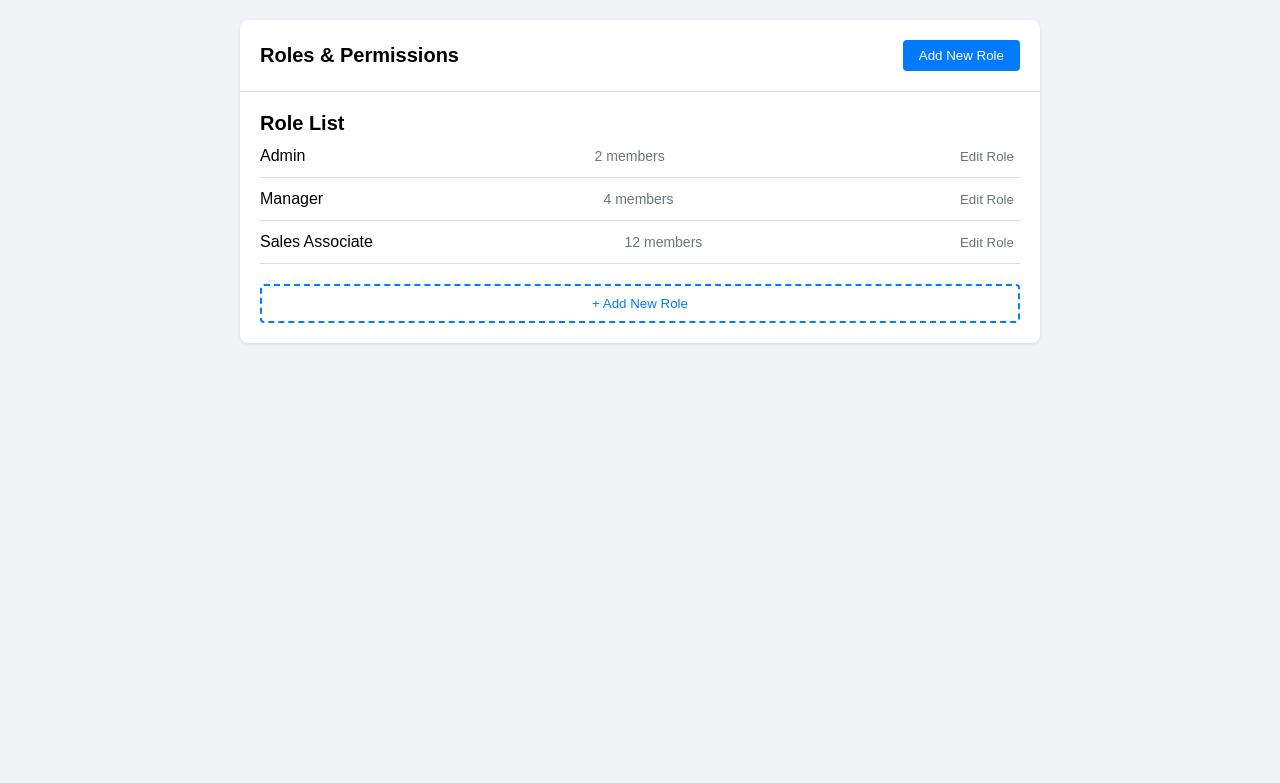
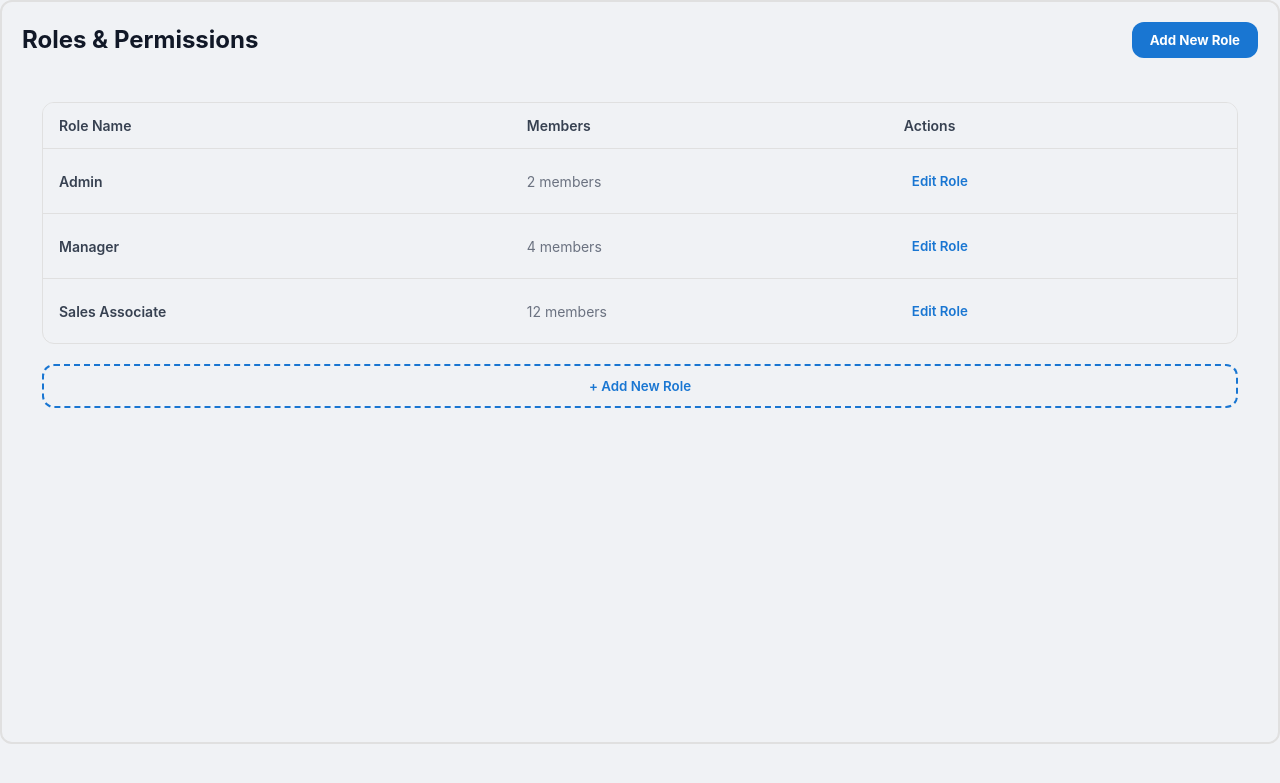
Before and after one commit to pamudusarasith/InvenPro, a PHP site: page /roles in a window 1280 px wide. Shown: the top 783 px of the page. Run offline with PHP 8.4, Linux system fonts and the light colour scheme.

Commit message:
Refactor roles view with css and javascript

```diff
--- a/app/views/roles.view.php
+++ b/app/views/roles.view.php
@@ -5,182 +5,342 @@
     <meta name="viewport" content="width=device-width, initial-scale=1.0">
     <title>Roles & Permissions</title>
     <style>
+        * {
+            margin: 0;
+            padding: 0;
+            box-sizing: border-box;
+            font-family: -apple-system, BlinkMacSystemFont, "Segoe UI", Roboto, "Helvetica Neue", Arial, sans-serif;
+        }
+
         body {
-            font-family: Arial, sans-serif;
-            margin: 0;
+            background-color: #f0f2f5;
+            color: #1f2937;
+            line-height: 1.5;
+        }
+
+        .container {
+            display: flex;
+            flex-direction: column;
+            height: calc(100vh - 7vh);
+            margin: 0 auto;
             padding: 20px;
-            background-color: #f0f2f5;
+            border: 2px solid #e0e0e0;
+            border-radius: 12px;
         }
-        .container {
-            max-width: 800px;
-            margin: 0 auto;
-            background-color: white;
-            border-radius: 8px;
-            box-shadow: 0 1px 3px rgba(0, 0, 0, 0.1);
-            overflow: hidden;
-        }
-        .header {
+
+        .header-section {
             display: flex;
             justify-content: space-between;
             align-items: center;
-            padding: 20px;
-            border-bottom: 1px solid #e0e0e0;
+            margin-bottom: 24px;
         }
-        h1, h2 {
-            font-size: 20px;
-            margin: 0;
+
+        .page-title {
+            font-size: 24px;
+            font-weight: 700;
+            color: #111827;
         }
+
         .btn {
-            background-color: #007bff;
+            display: flex;
+            align-items: center;
+            justify-content: center;
+            padding: 8px 16px;
+            border-color: transparent;
+            border-radius: 12px;
+            cursor: pointer;
+            font-weight: bold;
+        }
+
+        .btn-primary {
+            background-color: #1976d2;
             color: white;
-            border: none;
-            padding: 8px 16px;
-            border-radius: 4px;
-            cursor: pointer;
         }
+
+        .btn-primary:hover {
+            background-color: #1565c0;
+        }
+
+        .btn-secondary {
+            background-color: #e0e0e0;
+            color: black;
+            }
+
+        .btn-secondary:hover {
+            background-color: #d0d0d0;
+        }
+
         .role-list {
             padding: 20px;
         }
+
         .role-item {
             display: flex;
             justify-content: space-between;
             align-items: center;
-            padding: 12px 0;
+            padding: 20px 16px;
             border-bottom: 1px solid #e0e0e0;
+            transition: background-color 0.2s;
         }
+
+        .role-item:hover {
+            background-color: #f0f2f5;
+        }
+
         .role-item:last-child {
             border-bottom: none;
         }
+
         .role-name {
-            display: flex;
-            align-items: center;
+            font-weight: 600;
+            color: #374151;
         }
-        .role-icon {
-            margin-right: 10px;
-            color: #6c757d;
-        }
+
         .role-details {
             font-size: 14px;
-            color: #6c757d;
+            color: #6b7280;
         }
+
         .edit-btn {
-            background-color: transparent;
-            color: #6c757d;
+            background: none;
             border: none;
+            color: #1976d2;
             cursor: pointer;
+            font-weight: 600;
+            padding: 4px 8px;
+            border-radius: 6px;
         }
+
+        .edit-btn:hover {
+            background-color: #e8f0fe;
+        }
+
         .add-role-btn {
             display: block;
             width: 100%;
-            padding: 10px;
+            padding: 12px;
             margin-top: 20px;
             background-color: transparent;
-            border: 2px dashed #007bff;
-            color: #007bff;
+            border: 2px dashed #1976d2;
+            color: #1976d2;
             text-align: center;
-            border-radius: 4px;
+            border-radius: 12px;
             cursor: pointer;
+            font-weight: 600;
+            transition: background-color 0.2s;
         }
-        .popup-overlay {
+
+        .add-role-btn:hover {
+            background-color: #e8f0fe;
+        }
+
+        .modal {
             display: none;
             position: fixed;
-            top: 0;
-            left: 0;
-            width: 100%;
-            height: 100%;
+            inset: 0;
             background-color: rgba(0, 0, 0, 0.5);
             z-index: 1000;
+            padding: 20px;
         }
-        .popup {
-            position: fixed;
-            top: 50%;
-            left: 50%;
-            transform: translate(-50%, -50%);
-            background-color: white;
-            padding: 20px;
-            border-radius: 8px;
-            box-shadow: 0 2px 10px rgba(0, 0, 0, 0.1);
+
+        .modal.visible {
+            display: flex;
+            align-items: center;
+            justify-content: center;
+        }
+
+        .modal-content {
+            background-color: #f0f2f5;
+            padding: 24px;
+            border-radius: 12px;
+            width: 100%;
             max-width: 500px;
-            width: 90%;
+            box-shadow: 0 4px 6px rgba(0, 0, 0, 0.1);
+            position: relative;
         }
+
         .close-btn {
             position: absolute;
-            top: 10px;
-            right: 10px;
+            top: 16px;
+            right: 16px;
             font-size: 24px;
             cursor: pointer;
             background: none;
             border: none;
+            color: #6b7280;
         }
+
+        .modal-title {
+            font-size: 20px;
+            font-weight: 700;
+            margin-bottom: 24px;
+            color: #111827;
+        }
+
         .form-group {
             margin-bottom: 20px;
         }
-        label {
+
+        .form-label {
             display: block;
-            margin-bottom: 5px;
+            margin-bottom: 8px;
+            font-weight: 500;
+            color: #374151;
         }
-        input[type="text"] {
+
+        .form-control {
+            background-color: #f0f2f5;
             width: 100%;
-            padding: 8px;
-            border: 1px solid #ced4da;
-            border-radius: 4px;
+            padding: 8px 12px;
+            border: 1px solid #d1d5db;
+            border-radius: 6px;
+            font-size: 14px;
         }
+
+        .form-control:focus {
+            outline: none;
+            border-color: #2563eb;
+            box-shadow: 0 0 0 2px rgba(37, 99, 235, 0.1);
+        }
+
         .checkbox-group {
-            margin-top: 10px;
+            margin-top: 12px;
         }
+
         .checkbox-item {
+            background-color: #f0f2f5;
+            color: #f0f2f5;
             display: flex;
             align-items: center;
-            margin-bottom: 10px;
+            margin-bottom: 12px;
         }
+
         .checkbox-item input[type="checkbox"] {
+            border-color: #d1d5db;
             margin-right: 10px;
+        }
+
+        .checkbox-item label {
+            font-size: 14px;
+            color: #374151;
+        }
+
+        .modal-footer {
+            display: flex;
+            justify-content: flex-end;
+            gap: 12px;
+            margin-top: 24px;
+        }
+
+        .table-container {
+            width: 100%;
+            border: 1px solid #e0e0e0;
+            border-radius: 12px;
+            overflow-x: auto;
+        }
+
+        table {
+            width: 100%;
+            border-collapse: collapse;
+            font-size: 14px;
+        }
+
+        th {
+            text-align: left;
+            padding: 12px 16px;
+            background-color: #f0f2f5;
+            font-weight: 600;
+            color: #374151;
+        }
+
+        td {
+            padding: 20px 16px;
+            border-top: 1px solid #e0e0e0;
+        }
+
+        @media (max-width: 768px) {
+            .table-container {
+                margin: 0 -20px;
+                width: calc(100% + 40px);
+                border-radius: 0;
+            }
+
+            .role-name {
+                min-width: 150px;
+            }
+
+            .container {
+                margin: 0;
+                border-radius: 0;
+                min-height: 100vh;
+            }
+
+            .header-section {
+                flex-direction: column;
+                gap: 16px;
+                align-items: stretch;
+            }
+
+            .btn {
+                width: 100%;
+            }
         }
     </style>
 </head>
 <body>
-    <div class="container">
-        <div class="header">
-            <h1>Roles & Permissions</h1>
-            <button class="btn" onclick="openPopup('add')">Add New Role</button>
+<div class="container">
+        <div class="header-section">
+            <h1 class="page-title">Roles & Permissions</h1>
+            <button class="btn btn-primary" onclick="openPopup('add')">Add New Role</button>
         </div>
         <div class="role-list">
-            <h2>Role List</h2>
-            <div class="role-item">
-                <div class="role-name">
-                    Admin
-                </div>
-                <div class="role-details">2 members</div>
-                <button class="edit-btn" onclick="openPopup('edit', 'Admin')">Edit Role</button>
-            </div>
-            <div class="role-item">
-                <div class="role-name">
-                    Manager
-                </div>
-                <div class="role-details">4 members</div>
-                <button class="edit-btn" onclick="openPopup('edit', 'Manager')">Edit Role</button>
-            </div>
-            <div class="role-item">
-                <div class="role-name">
-                    Sales Associate
-                </div>
-                <div class="role-details">12 members</div>
-                <button class="edit-btn" onclick="openPopup('edit', 'Sales Associate')">Edit Role</button>
+            <div class="table-container">
+                <table>
+                    <thead>
+                        <tr>
+                            <th>Role Name</th>
+                            <th>Members</th>
+                            <th>Actions</th>
+                        </tr>
+                    </thead>
+                    <tbody>
+                        <tr>
+                            <td class="role-name">Admin</td>
+                            <td class="role-details">2 members</td>
+                            <td class="actions-cell">
+                                <button class="edit-btn" onclick="openPopup('edit', 'Admin')">Edit Role</button>
+                            </td>
+                        </tr>
+                        <tr>
+                            <td class="role-name">Manager</td>
+                            <td class="role-details">4 members</td>
+                            <td class="actions-cell">
+                                <button class="edit-btn" onclick="openPopup('edit', 'Manager')">Edit Role</button>
+                            </td>
+                        </tr>
+                        <tr>
+                            <td class="role-name">Sales Associate</td>
+                            <td class="role-details">12 members</td>
+                            <td class="actions-cell">
+                                <button class="edit-btn" onclick="openPopup('edit', 'Sales Associate')">Edit Role</button>
+                            </td>
+                        </tr>
+                    </tbody>
+                </table>
             </div>
             <button class="add-role-btn" onclick="openPopup('add')">+ Add New Role</button>
         </div>
     </div>
 
-    <div id="popupOverlay" class="popup-overlay">
-        <div class="popup">
-            <button class="close-btn" onclick="closePopup()">&times;</button>
-            <h2 id="popupTitle">Edit Role</h2>
+    <div id="modal" class="modal">
+        <div class="modal-content">
+            <h2 class="modal-title" id="modalTitle">Edit Role</h2>
             <div class="form-group">
-                <label for="role-name">Role Name</label>
-                <input type="text" id="role-name" name="role-name">
+                <label class="form-label" for="role-name">Role Name</label>
+                <input type="text" id="role-name" name="role-name" class="form-control">
             </div>
             <div class="form-group">
-                <label>Permissions</label>
+                <label class="form-label">Permissions</label>
                 <div class="checkbox-group">
                     <div class="checkbox-item">
                         <input type="checkbox" id="create-edit-products">
@@ -208,29 +368,52 @@
                     </div>
                 </div>
             </div>
-            <button class="btn" onclick="saveRole()">Save</button>
+            <div class="modal-footer">
+            <button type="button" class="btn btn-secondary" onclick="closePopup('addUserModal')">Cancel</button>
+                <button class="btn btn-primary" onclick="saveRole()">Save</button>
+            </div>
         </div>
     </div>
 
     <script>
         function openPopup(action, roleName = '') {
-            document.getElementById('popupOverlay').style.display = 'block';
-            document.getElementById('popupTitle').textContent = action === 'add' ? 'Add New Role' : 'Edit Role';
+            const modal = document.getElementById('modal');
+            modal.classList.add('visible');
+            document.getElementById('modalTitle').textContent = action === 'add' ? 'Add New Role' : 'Edit Role';
             document.getElementById('role-name').value = roleName;
             // Reset checkboxes (you might want to load actual permissions for edit)
             document.querySelectorAll('input[type="checkbox"]').forEach(cb => cb.checked = false);
         }
 
         function closePopup() {
-            document.getElementById('popupOverlay').style.display = 'none';
+            const modal = document.getElementById('modal');
+            modal.classList.remove('visible');
         }
 
         function saveRole() {
-            // Here you would typically save the role data
-            // For this example, we'll just close the popup
-            alert('Role saved!');
+            // Get form data
+            const roleName = document.getElementById('role-name').value;
+            const permissions = Array.from(document.querySelectorAll('input[type="checkbox"]'))
+                .filter(cb => cb.checked)
+                .map(cb => cb.id);
+
+            // Here you would typically save the role data to your backend
+            console.log('Saving role:', {
+                name: roleName,
+                permissions: permissions
+            });
+
+            // Show success message
+            alert('Role saved successfully!');
             closePopup();
         }
+
+        // Close modal when clicking outside
+        document.getElementById('modal').addEventListener('click', function(event) {
+            if (event.target === this) {
+                closePopup();
+            }
+        });
     </script>
 </body>
 </html>
--- a/app/views/users.view.php
+++ b/app/views/users.view.php
@@ -90,6 +90,12 @@
             background-repeat: no-repeat;
             background-position: 12px center;
             background-size: 20px;
+        }
+
+        .search-input:focus {
+            outline: none;
+            border-color: #2563eb;
+            box-shadow: 0 0 0 2px rgba(37, 99, 235, 0.1);
         }
 
         .filter-section {
```
